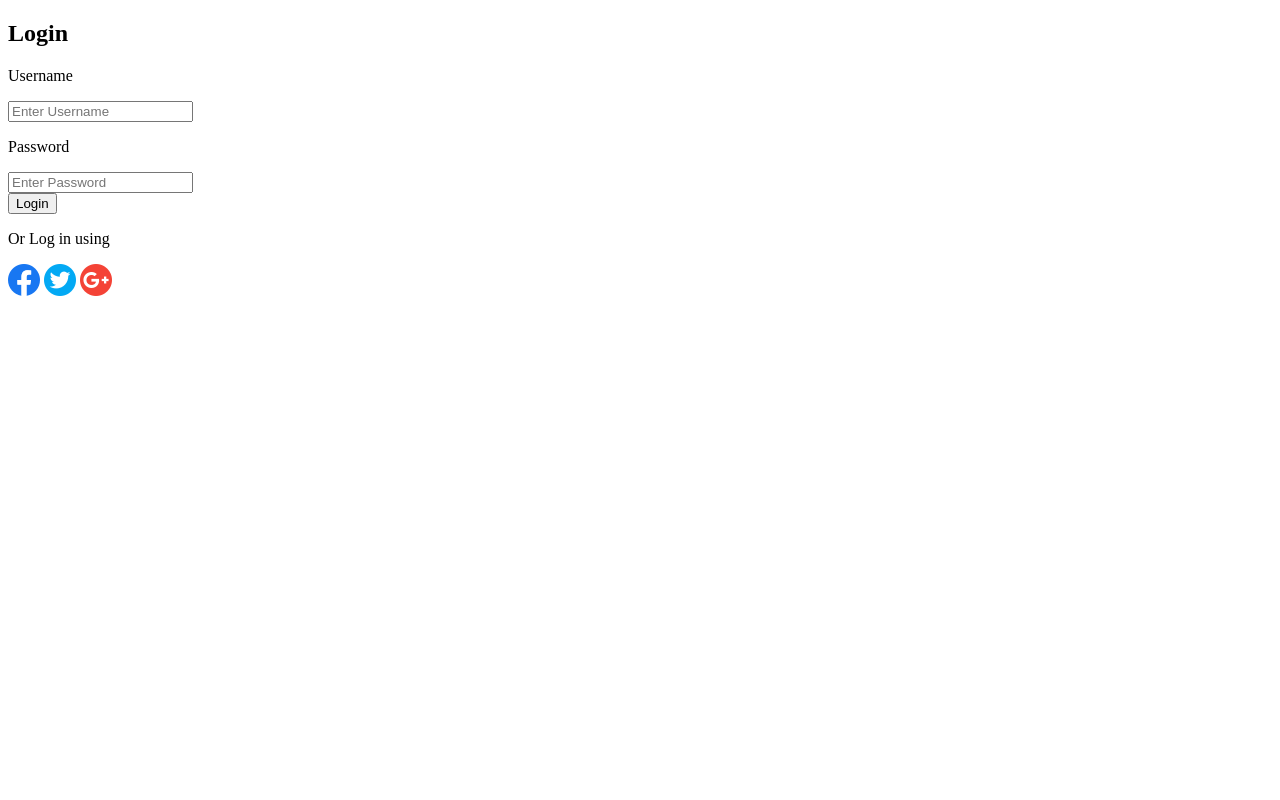
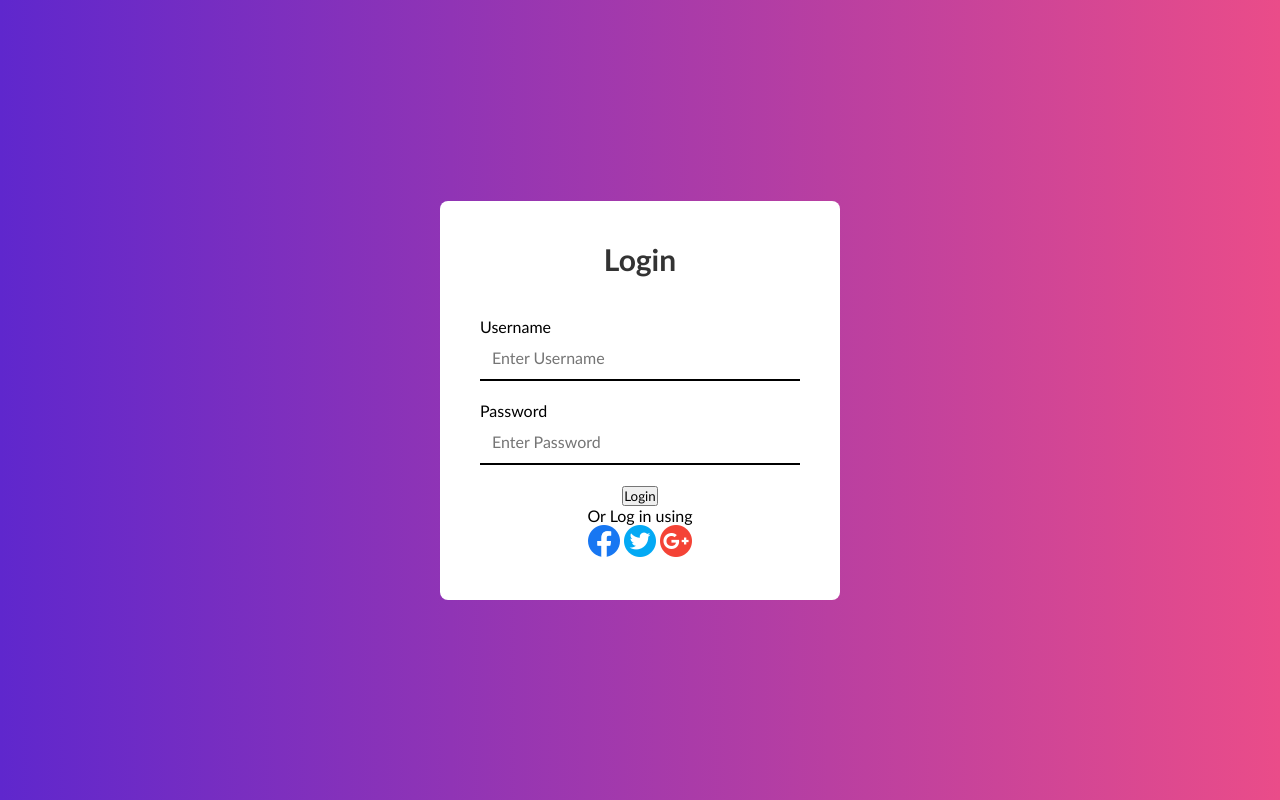
Before and after one commit to temianjola/osf-projects, a plain HTML site: page index.html in a window 1280 px wide. Drawn offline with Linux system fonts and the light colour scheme; the site is published under a folder, as on GitHub Pages, so addresses that start at the root find nothing.

Commit message:
modified

```diff
--- a/index.html
+++ b/index.html
@@ -4,8 +4,7 @@
     <meta charset="UTF-8">
     <meta name="viewport" content="width=device-width, initial-scale=1.0">
     <title>Document</title>
-    <link rel="stylesheet" href="/css/style.css">
-    <!-- <script src="https://kit.fontawesome.com/814c2d0c46.js" crossorigin="anonymous"></script> -->
+    <link rel="stylesheet" href="./css/style.css">
 
 </head>
 <body>
```
